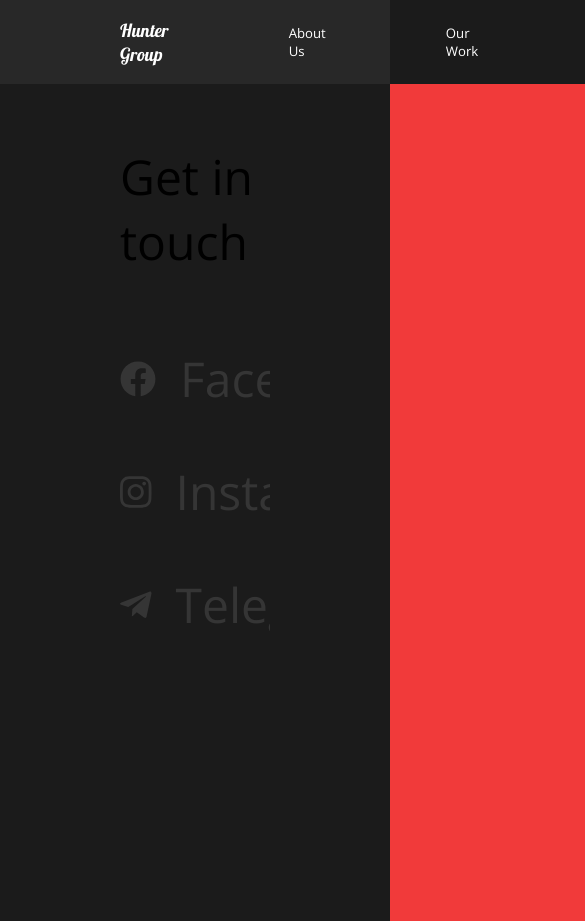
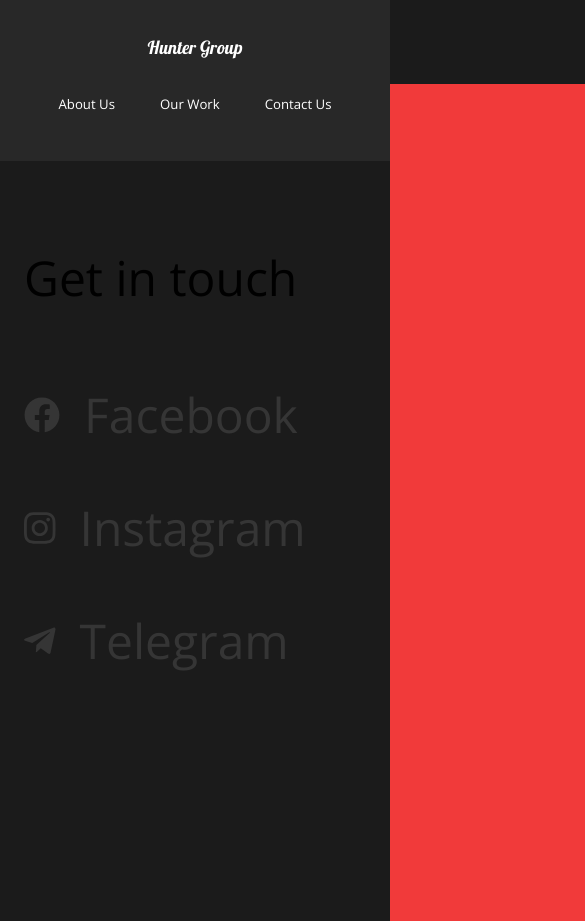
Before and after one commit to arakhm6/impact-react, a React (Create React App) app: page /contact in a window 390 px wide. Shown: the top 921 px of the page, 585 px wide, since content can reach past the window. Before the commit the page ends 844 px from the top, so only its background shows below. Built offline with nearby package versions, Linux system fonts and the light colour scheme.

Commit message:
mobile friendly screen

```diff
--- a/src/components/Nav.js
+++ b/src/components/Nav.js
@@ -57,6 +57,22 @@
     padding-left: 10rem;
     position: relative;
   }
+  @media (max-width: 1300px) {
+    flex-direction: column;
+    padding: 2rem 1rem;
+    #logo {
+      display: inline-block;
+      margin: 1rem;
+    }
+    ul {
+      padding: 2rem;
+      justify-content: space-around;
+      width: 100%;
+      li {
+        padding: 0rem;
+      }
+    }
+  }
 `;
 
 export default Nav;
--- a/src/components/useScroll.js
+++ b/src/components/useScroll.js
@@ -3,7 +3,7 @@
 
 export const useScroll = () => {
   const controls = useAnimation();
-  const [element, view] = useInView({ threshold: 0.5 });
+  const [element, view] = useInView({ threshold: 0.3 });
   if (view) {
     controls.start("show");
   } else {
--- a/src/pages/ContactUs.js
+++ b/src/pages/ContactUs.js
@@ -74,11 +74,18 @@
   padding: 5rem 10rem;
   color: #353535;
   min-height: 90vh;
+  @media (max-width: 1500px) {
+    padding: 2rem;
+    font-size: 1rem;
+  }
 `;
 
 const Title = styled.div`
   margin-bottom: 4rem;
   color: black;
+  @media (max-width: 1500px) {
+    margin-top: 5rem;
+  }
 `;
 
 const Hide = styled.div`
--- a/src/pages/OurWork.js
+++ b/src/pages/OurWork.js
@@ -50,6 +50,9 @@
   min-height: 100vh;
   overflow: hidden;
   padding: 5rem 10rem;
+  @media (max-width: 1300px) {
+    padding: 2rem 2rem;
+  }
   h2 {
     padding: 1rem 0rem;
   }
--- a/src/pages/WorkDetail.js
+++ b/src/pages/WorkDetail.js
@@ -76,6 +76,10 @@
   margin: 5rem 10rem;
   align-items: center;
   justify-content: space-around;
+  @media (max-width: 1500px) {
+    display: block;
+    margin: 2rem 2rem;
+  }
 `;
 
 const AwardStyle = styled.div`
```
